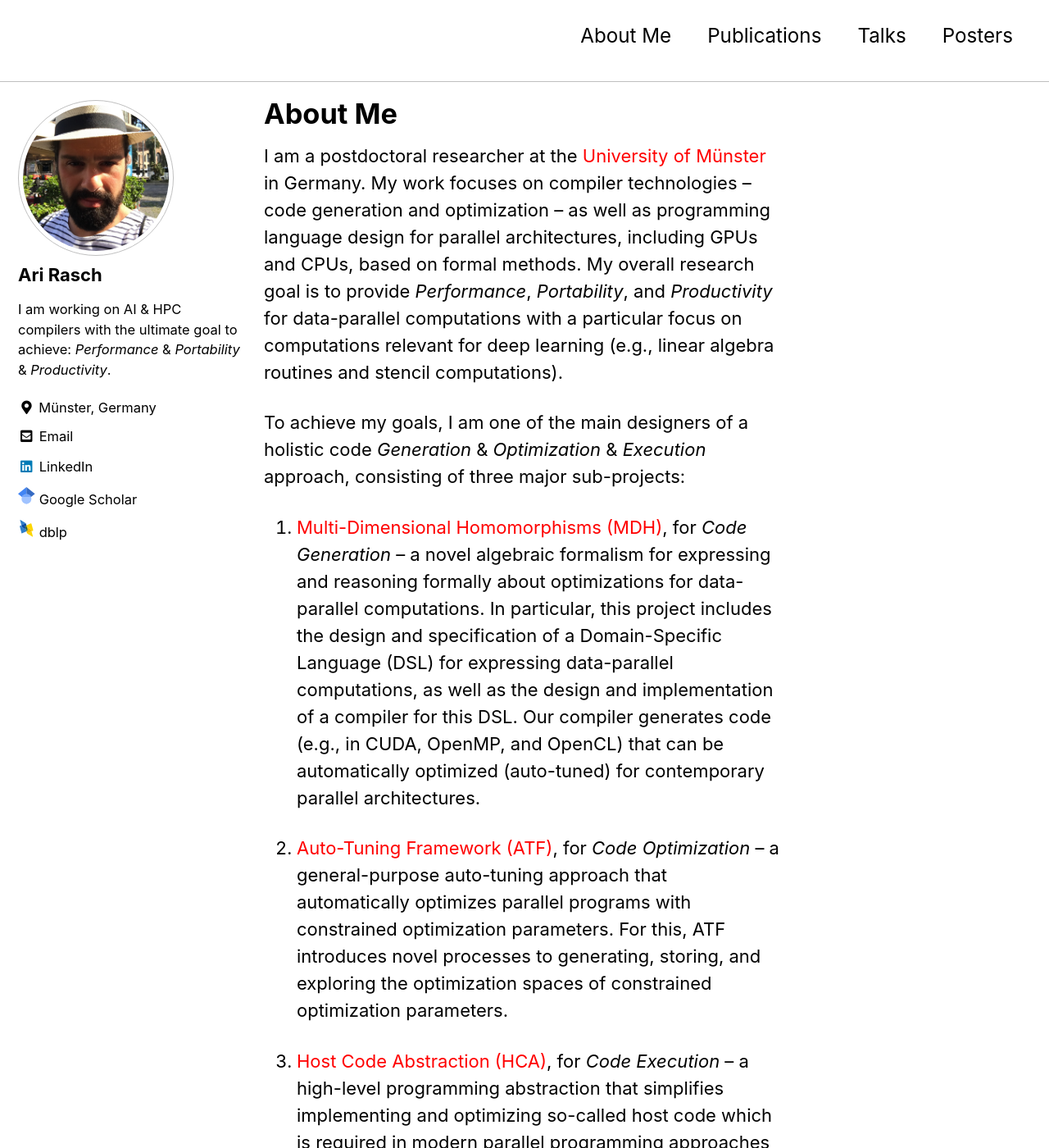
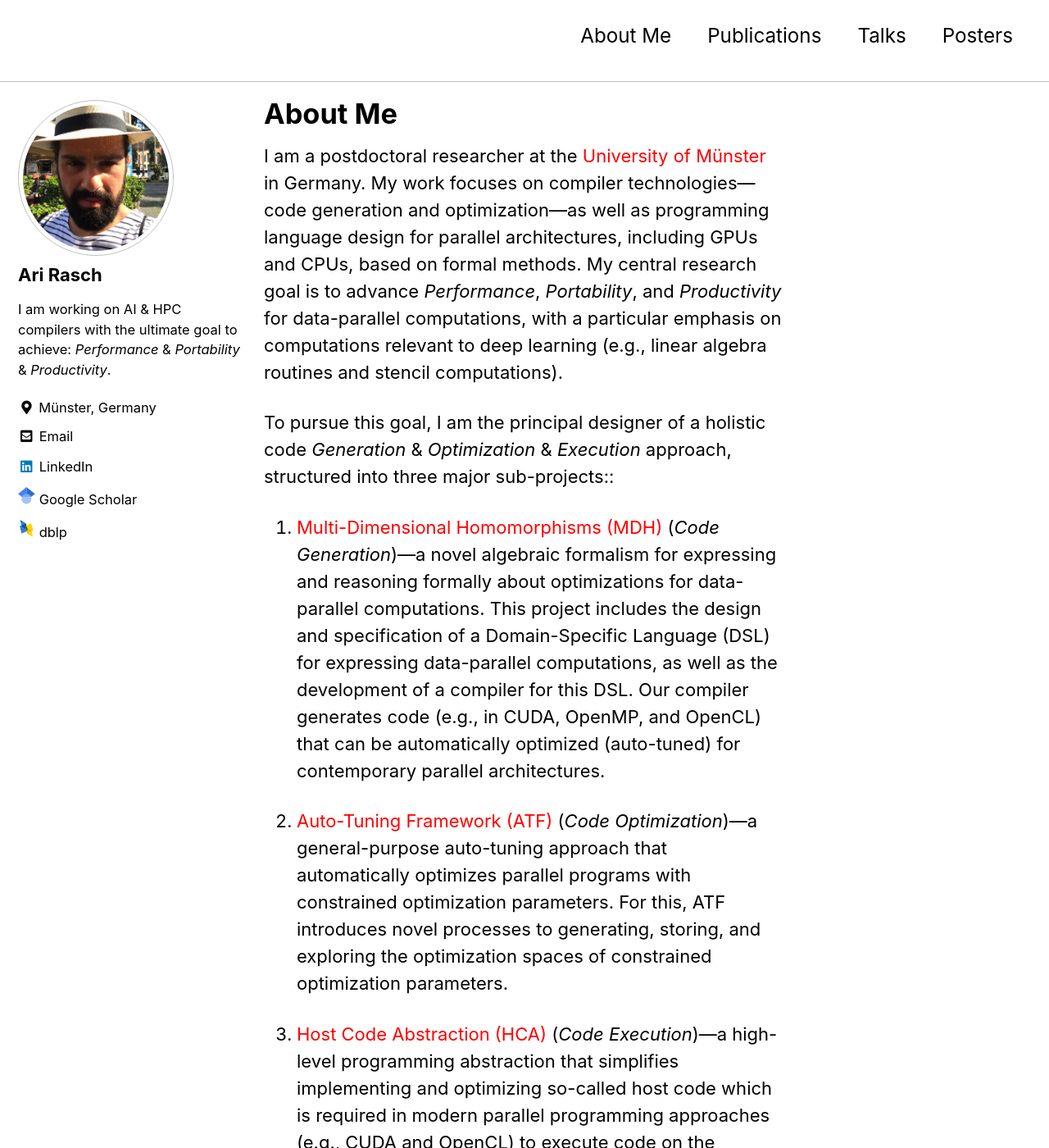
Before and after one commit to AriRasch/arirasch.github.io, a Jekyll site: the page built from index.md, in a window 1280 px wide and 1400 px high. Shown: the whole window at 82% size. Built offline with Jekyll 4.4.1, drawn with Linux system fonts in a browser that asks for light colours; cached includes are drawn as plain includes; our own code applies the rules of GitHub Pages for plain Markdown files; some of the changed text lies outside the part shown.

Commit message:
Update index.md (#61)

```diff
--- a/index.md
+++ b/index.md
@@ -5,15 +5,15 @@ author_profile: true
 
 # About Me
 
-I am a postdoctoral researcher at the [University of Münster](https://www.uni-muenster.de/en/) in Germany. My work focuses on compiler technologies -- code generation and optimization -- as well as programming language design for parallel architectures, including GPUs and CPUs, based on formal methods. My overall research goal is to provide *Performance*, *Portability*, and *Productivity* for data-parallel computations with a particular focus on computations relevant for deep learning (e.g., linear algebra routines and stencil computations).
+I am a postdoctoral researcher at the [University of Münster](https://www.uni-muenster.de/en/) in Germany. My work focuses on compiler technologies---code generation and optimization---as well as programming language design for parallel architectures, including GPUs and CPUs, based on formal methods. My central research goal is to advance *Performance*, *Portability*, and *Productivity* for data-parallel computations, with a particular emphasis on computations relevant to deep learning (e.g., linear algebra routines and stencil computations).
 
-To achieve my goals, I am one of the main designers of a holistic code *Generation* & *Optimization* & *Execution* approach, consisting of three major sub-projects:
+To pursue this goal, I am the principal designer of a holistic code *Generation* & *Optimization* & *Execution* approach, structured into three major sub-projects::
 
-1. [Multi-Dimensional Homomorphisms (MDH)](https://mdh-lang.org), for *Code Generation* -- a novel algebraic formalism for expressing and reasoning formally about optimizations for data-parallel computations. In particular, this project includes the design and specification of a Domain-Specific Language (DSL) for expressing data-parallel computations, as well as the design and implementation of a compiler for this DSL. Our compiler generates code (e.g., in CUDA, OpenMP, and OpenCL) that can be automatically optimized (auto-tuned) for contemporary parallel architectures.
+1. [Multi-Dimensional Homomorphisms (MDH)](https://mdh-lang.org) (*Code Generation*)---a novel algebraic formalism for expressing and reasoning formally about optimizations for data-parallel computations. This project includes the design and specification of a Domain-Specific Language (DSL) for expressing data-parallel computations, as well as the development of a compiler for this DSL. Our compiler generates code (e.g., in CUDA, OpenMP, and OpenCL) that can be automatically optimized (auto-tuned) for contemporary parallel architectures.
 
-2. [Auto-Tuning Framework (ATF)](https://atf-tuner.org), for *Code Optimization* -- a general-purpose auto-tuning approach that automatically optimizes parallel programs with constrained optimization parameters. For this, ATF introduces novel processes to generating, storing, and exploring the optimization spaces of constrained optimization parameters.
+2. [Auto-Tuning Framework (ATF)](https://atf-tuner.org) (*Code Optimization*)---a general-purpose auto-tuning approach that automatically optimizes parallel programs with constrained optimization parameters. For this, ATF introduces novel processes to generating, storing, and exploring the optimization spaces of constrained optimization parameters.
 
-3. [Host Code Abstraction (HCA)](https://hca-project.org), for *Code Execution* -- a high-level programming abstraction that simplifies implementing and optimizing so-called host code which is required in modern parallel programming approaches (e.g., CUDA and OpenCL) to execute code on the devices of (potentially distributed) multi-device systems.
+3. [Host Code Abstraction (HCA)](https://hca-project.org) (*Code Execution*)---a high-level programming abstraction that simplifies implementing and optimizing so-called host code which is required in modern parallel programming approaches (e.g., CUDA and OpenCL) to execute code on the devices of (potentially distributed) multi-device systems.
 
 You can find my CV [here](assets/files/cv_rasch.pdf).
 
```
